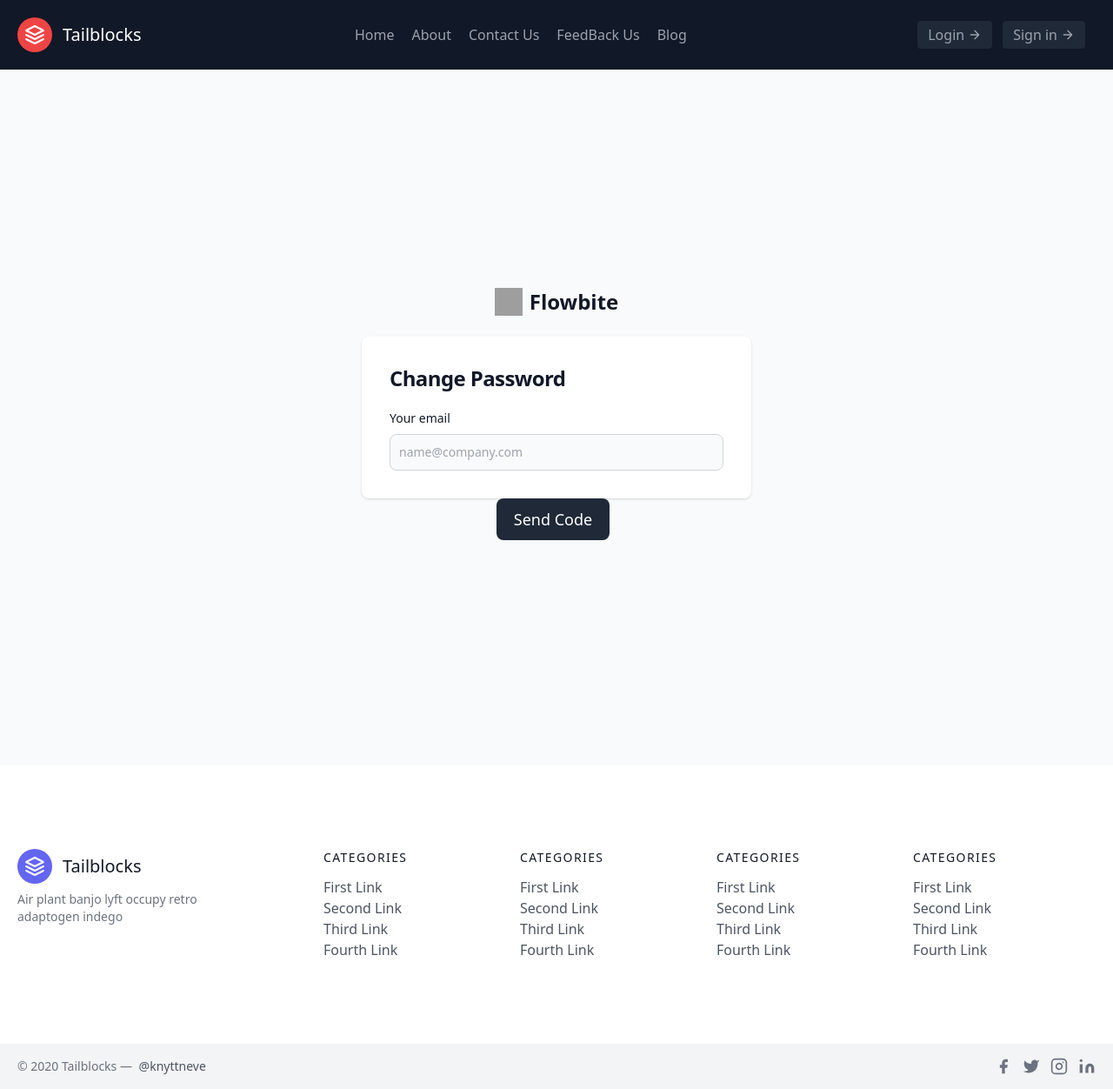
After one commit to Arp1it/My_Website, a Django app: page /forgotpasss in a window 1280 px wide. The commit adds this page. Shown: the whole page at 87% size. Run offline with Django 4.2, Linux system fonts and the light colour scheme; grey boxes are pictures that could not be loaded.

Commit message:
Add some new things

```diff
--- a/maiinn/urls.py
+++ b/maiinn/urls.py
@@ -13,4 +13,5 @@ urlpatterns = [
     path("handlelogout", views.handlelogout, name="handlelogout"),
     path("Profile", views.Profile, name="Profile"),
     path("change", views.Editing, name="change"),
+    path("forgotpasss", views.forgot, name="forgot"),
 ]
--- a/maiinn/views.py
+++ b/maiinn/views.py
@@ -39,6 +39,15 @@ def signin(request):
             messages.error(request, "Please enter username greater than 3 or less than 15 and password is greater than 4")
             return redirect("/")
 
+        user_email_list = list(User.objects.values_list("email", flat=True))
+        if email in user_email_list:
+            messages.error(request, "Email address already exist")
+            return redirect("/")
+
+        user_list = list(User.objects.values_list("username", flat=True))
+        if username in user_list:
+            messages.error(request, "Username already taken")
+            return redirect("/")
 
         person = User.objects.create_user(username, email, passs)
         person.save()
@@ -95,6 +104,11 @@ def Editing(request):
         if request.method == "POST":
             name1 = request.POST.get('name')
             passs = request.POST['passs1']
+            passs2 = request.POST['passs2']
+
+            if passs != passs2:
+                messages.error(request, "please enter confirm password correctly")
+                return redirect("/change")
 
             u = User.objects.get(username__exact=name)
             u.username = name1
@@ -116,3 +130,17 @@ def Editing(request):
 
     else:
         return HttpResponse("404-Not Found")
+
+def forgot(request):
+    if request.method == 'POST':
+        emmail = request.POST['email']
+
+        email_list = list(User.objects.values_list("email", flat=True))
+        user_list = list(User.objects.values_list("username", flat=True))
+        print(email_list, user_list)
+
+        if emmail in email_list:
+            for i in email_list:
+                if i == emmail:
+                    print(i)
+    return render(request, 'maiinn/forgoot.html')
--- /dev/null
+++ b/templates/maiinn/forgoot.html
@@ -0,0 +1,27 @@
+{% extends 'maiinn/mains.html' %}
+
+{% block body %}
+
+<section class="bg-gray-50 dark:bg-gray-900">
+    <div class="flex flex-col items-center justify-center px-6 py-8 mx-auto md:h-screen lg:py-0">
+        <a href="#" class="flex items-center mb-6 text-2xl font-semibold text-gray-900 dark:text-white">
+            <img class="w-8 h-8 mr-2" src="https://flowbite.s3.amazonaws.com/blocks/marketing-ui/logo.svg" alt="logo">
+            Flowbite
+        </a>
+        <div class="w-full p-6 bg-white rounded-lg shadow dark:border md:mt-0 sm:max-w-md dark:bg-gray-800 dark:border-gray-700 sm:p-8">
+            <h2 class="mb-1 text-xl font-bold leading-tight tracking-tight text-gray-900 md:text-2xl dark:text-white">
+                Change Password
+            </h2>
+            <form class="mt-4 space-y-4 lg:mt-5 md:space-y-5" action="/forgotpasss" method="post"> {% csrf_token %}
+                <div>
+                    <label for="email" class="block mb-2 text-sm font-medium text-gray-900 dark:text-white">Your email</label>
+                    <input type="email" name="email" id="email" class="bg-gray-50 border border-gray-300 text-gray-900 sm:text-sm rounded-lg focus:ring-primary-600 focus:border-primary-600 block w-full p-2.5 dark:bg-gray-700 dark:border-gray-600 dark:placeholder-gray-400 dark:text-white dark:focus:ring-blue-500 dark:focus:border-blue-500" placeholder="name@company.com" required>
+                </div>
+
+            </div>
+            <button type="submit" class="text-white bg-gray-800 hover:bg-gray-900 focus:outline-none focus:ring-4 focus:ring-gray-300 font-medium rounded-lg text-lg px-5 py-2.5 mr-2 mb-2 dark:bg-gray-800 dark:hover:bg-gray-700 dark:focus:ring-gray-700 dark:border-gray-700">Send Code</button>
+        </form>
+    </div>
+  </section>
+
+{% endblock %}
--- a/templates/maiinn/login.html
+++ b/templates/maiinn/login.html
@@ -23,6 +23,7 @@
                       <label for="pass" class="leading-7 text-sm text-gray-600">Password</label>
                       <input type="password" id="pass" name="lpass" class="w-full bg-gray-100 bg-opacity-50 rounded border border-gray-300 focus:border-indigo-500 focus:bg-white focus:ring-2 focus:ring-indigo-200 text-base outline-none text-gray-700 py-1 px-3 leading-8 transition-colors duration-200 ease-in-out">
                     </div>
+                    <a href="/forgotpasss" style="color: blue;">Forgot Password??</a>
                   </div>
                 <div class="p-2 w-full">
                     <button
```
Also changed, not shown: templates/maiinn/editprofile.html (+25 -3 lines), templates/maiinn/forgotpass.html (added, +44 -0 lines), db.sqlite3, maiinn/migrations/0007_delete_userimage.py (added).
